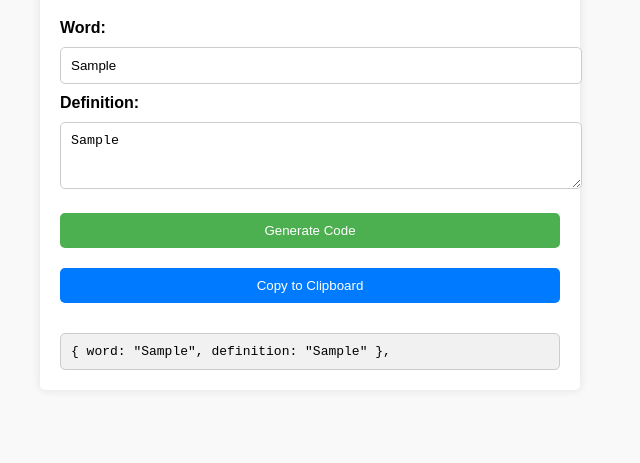
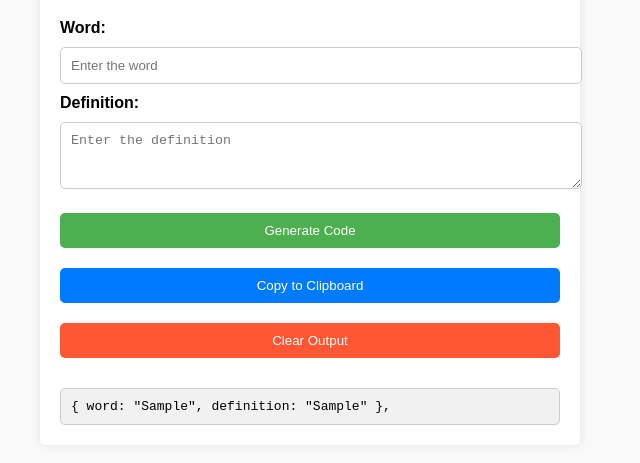
Before and after one commit to AMDA109620P/Code-generator, a plain HTML site: page index.html in a window 1280 px wide. Both pictures are taken after typing "Sample", "Sample" into the empty fields and a click on the button "Generate Code". Shown: the part 101-564 px from the top of the page, without its empty margins (330-970 px from the left). Drawn offline with Linux system fonts and the light colour scheme.

Commit message:
Update index.html

```diff
--- a/index.html
+++ b/index.html
@@ -45,6 +45,7 @@
             border: 1px solid #ccc;
             border-radius: 5px;
             font-family: monospace;
+            white-space: pre-wrap; /* Ensures line breaks */
         }
         .copy-btn {
             margin-top: 10px;
@@ -52,6 +53,12 @@
         }
         .copy-btn:hover {
             background-color: #0056b3;
+        }
+        .clear-btn {
+            background-color: #FF5733;
+        }
+        .clear-btn:hover {
+            background-color: #c0392b;
         }
     </style>
 </head>
@@ -66,11 +73,16 @@
 
         <button onclick="generateCode()">Generate Code</button>
         <button class="copy-btn" onclick="copyToClipboard()">Copy to Clipboard</button>
+        <button class="clear-btn" onclick="clearOutput()">Clear Output</button>
 
         <div class="output" id="output"></div>
     </div>
 
     <script>
+        // Store generated JSON objects in an array
+        const outputStack = [];
+
+        // Generate new JSON and add it to the stack
         function generateCode() {
             const word = document.getElementById("word").value.trim();
             const definition = document.getElementById("definition").value.trim();
@@ -80,15 +92,29 @@
                 return;
             }
 
+            // Create the JSON object and push to the stack
             const jsonOutput = `{ word: "${word}", definition: "${definition}" },`;
+            outputStack.push(jsonOutput);
 
-            document.getElementById("output").textContent = jsonOutput;
+            // Update the output box
+            displayOutput();
+
+            // Clear input fields for new entry
+            document.getElementById("word").value = "";
+            document.getElementById("definition").value = "";
         }
 
+        // Display the current stack in the output box
+        function displayOutput() {
+            const outputDiv = document.getElementById("output");
+            outputDiv.textContent = outputStack.join("\n");
+        }
+
+        // Copy all the stacked JSON objects to the clipboard
         function copyToClipboard() {
             const output = document.getElementById("output").textContent;
             if (output === "") {
-                alert("Nothing to copy! Please generate the code first.");
+                alert("Nothing to copy! Please generate some code first.");
                 return;
             }
 
@@ -98,6 +124,12 @@
                 alert("Failed to copy! Please try again.");
             });
         }
+
+        // Clear the stack and the output box
+        function clearOutput() {
+            outputStack.length = 0; // Clear the stack
+            displayOutput(); // Update the output box
+        }
     </script>
 </body>
 </html>
```
